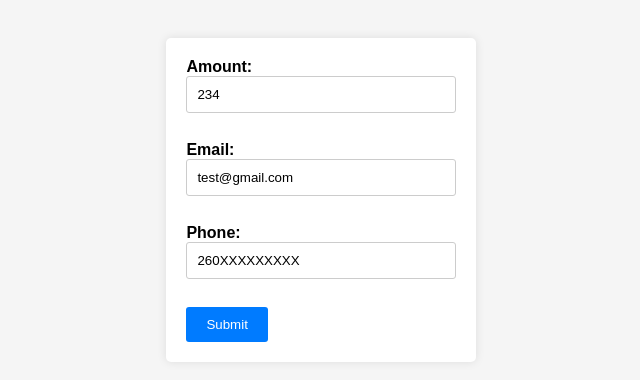
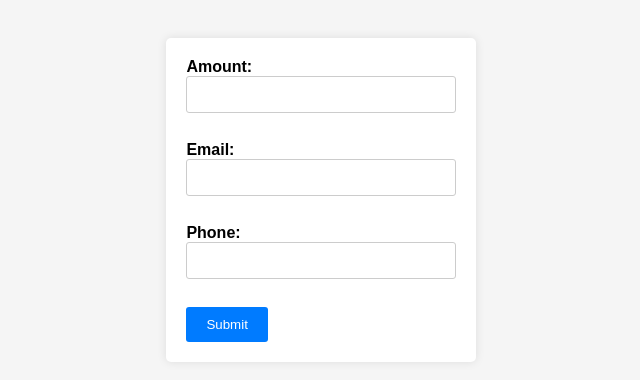
Before and after one commit to thisgirlElan/eLipa-C2B-API, a website: page index.html in a window 1280 px wide. Shown: the part 200-580 px from the top of the page, without its empty margins (319-959 px from the left). Drawn offline with nearby package versions, Linux system fonts and the light colour scheme.

Commit message:
minor changes

```diff
--- a/index.html
+++ b/index.html
@@ -9,13 +9,13 @@
 <body>
     <form id="paymentForm">
         <label for="amount">Amount:</label>
-        <input type="text" id="amount" name="amount" value="234" required><br><br>
+        <input type="text" id="amount" name="amount" value="" required><br><br>
 
         <label for="email">Email:</label>
-        <input type="email" id="email" name="email" value="test@gmail.com"><br><br>
+        <input type="email" id="email" name="email" value=""><br><br>
 
         <label for="phone">Phone:</label>
-        <input type="text" id="phone" name="phone" value="260XXXXXXXXX" required><br><br>
+        <input type="text" id="phone" name="phone" value="" required><br><br>
 
         <button type="submit" id="submitButton">Submit</button>
     </form>
```
